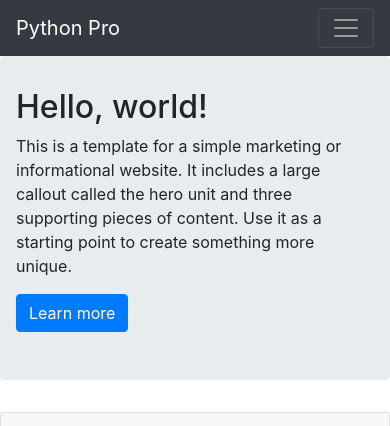
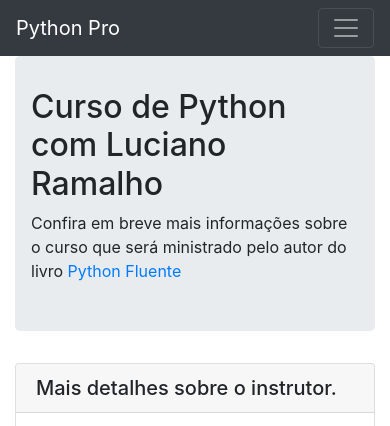
Before and after one commit to ITSCBrasil/curso-django-pythonpro, a Django app: page / in a window 390 px wide. Shown: the top 426 px of the page. Run offline with Django 3.2, Linux system fonts and the light colour scheme; some libraries are stand-ins or nearby versions.

Commit message:
Criada Landing Page.

```diff
--- a/base/templates/base/home.html
+++ b/base/templates/base/home.html
@@ -4,13 +4,13 @@
 	<head>
   		<meta charset="utf-8">
     	<meta http-equiv="X-UA-Compatible" content="IE=edge">
-    	<meta name="viewport" content="width=device-width, initial-scale=	1">
+    	<meta name="viewport" content="width=device-width, initial-scale=1">
 
     	<title>Python Pro</title>
 
     	<meta name="description" content="Página do curso Python Pro">
     	<meta name="author" content="Eric Gomes!">
-
+		<link rel="icon" type="image/ico" href="{% static 'img/favicon.ico' %}" />
     	<link href="{% static 'css/bootstrap.min.css' %}" rel="stylesheet">
     	<link href="{% static 'css/style.css' %}" rel="stylesheet">
 		<script src="{% static 'js/jquery.min.js' %}"></script>
@@ -20,7 +20,7 @@
   	</head>
 	<body>
 		<nav class="navbar navbar-expand-lg navbar-dark bg-dark">
-  			<a class="navbar-brand" href="{% url 'home' %}">Python Pro</a>
+  			<a class="navbar-brand" href="{% url 'base:home' %}">Python Pro</a>
   			<button class="navbar-toggler" type="button" data-toggle="collapse" data-target="#navbarSupportedContent" aria-controls="navbarSupportedContent" aria-expanded="false" aria-label="Toggle navigation">
     			<span class="navbar-toggler-icon"></span>
   			</button>
@@ -29,33 +29,60 @@
 				</ul>
   			</div>
 		</nav>
-		<div class="jumbotron">
-			<h2>Hello, world!</h2>
+		<div class="container">
+			<div class="row">
+				<div class="col-md-12">
+					<div class="jumbotron">
+			<h2>Curso de Python com Luciano Ramalho</h2>
 			<p>
-				This is a template for a simple marketing or informational website. It includes a large callout
-				called the hero unit and three supporting pieces of content. Use it as a starting point to create
-				something more unique.
-			</p>
-			<p>
-				<a class="btn btn-primary btn-large" href="#">Learn more</a>
+				Confira em breve mais informações sobre o curso que será ministrado pelo autor do livro
+				<a href="http://shop.oreilly.com/product/063692003259.do" target="_blank" >Python Fluente</a>
 			</p>
 		</div>
 		<div class="row">
 			<div class="col-md-12">
 				<div class="card">
 					<h5 class="card-header">
-						Card title
+						Mais detalhes sobre o instrutor.
 					</h5>
 					<div class="card-body">
 						<p class="card-text">
-							Card content
+							<img src="{% static 'img/luciano.jpg' %}" alt="Foto de Luciano Ramalho"
+								 class="img-thumbnail float-left mr-3"/>
+							Ramalho é sócio e professor na <a href="www.python.pro.br"> Python Pro</a> e autor do Livro
+							Python Fluente. Foi diretor técnico do Brasil Online, primeiro portal da Abril S/A na Web.
+							Liderou times para os portais IDG Now, BOL, UOL, AOL Brasil e outros, usando Python desde 1998.
+							Como instrutor, atendeu clientes como Citibank, CPqD, Serpro, Presidência da República,
+							Globo.com e Itaú. Palestrante em eventos internacionais como FISL, PyCon US e OSCON. Ajudou a
+							criar a Associação Python Brasil e foi seu presidente. É membro da Python Software Foundation e
+							Fundador do Garoa Hacker Clube, o primeiro hakerspace do Brasil.
 						</p>
-					</div>
-					<div class="card-footer">
-						Card footer
 					</div>
 				</div>
 			</div>
 		</div>
+		<footer class="main-footer mt-5 pt-4 text-light">
+			<div class="container">
+				<div class="row">
+					<div class="col">
+						<h3>Entre em Contato</h3>
+						<address>
+							+55 11 95749-4489
+							<br/>
+							<a href="mailto:ramalho@python.pro.br" class="text-light">ramalho@python.pro.br</a>
+						</address>
+					</div>
+				</div>
+			</div>
+			<div class="rights pb-4">
+				<div class="container">
+					<div class="row">
+						<div class="col">
+							{% now 'Y' %} Python Pro. Todos os direitos reservados.
+						</div>
+					</div>
+				</div>
+			</div>
+		</footer>
 	</body>
 </html>
--- a/base/test_home.py
+++ b/base/test_home.py
@@ -7,7 +7,7 @@ from pypro.django_assertions import assert_contains
 
 @pytest.fixture
 def resp(client):
-    resp = client.get(reverse('home'))
+    resp = client.get(reverse('base:home'))
     return resp
 
 
@@ -21,4 +21,4 @@ def test_title(resp):
 
 def test_home_link(client: Client):
     resp = client.get('/')
-    assert_contains(resp, f'href="{reverse("home")}">Python Pro</a>')
+    assert_contains(resp, f'href="{reverse("base:home")}">Python Pro</a>')
--- /dev/null
+++ b/base/urls.py
@@ -0,0 +1,8 @@
+from django.urls import path
+from base import views
+
+
+app_name = 'base'
+urlpatterns = [
+    path('', views.home, name='home'),
+]
--- a/pypro/settings.py
+++ b/pypro/settings.py
@@ -165,7 +165,7 @@ if AWS_ACCESS_KEY_ID:
     COLLECTFAST_ENABLED = True
 
     AWS_S3_CUSTOM_DOMAIN = f'{AWS_STORAGE_BUCKET_NAME}.s3.amazonaws.com'
-    AWS_DEFAULT_ACL = 'public'
+    AWS_DEFAULT_ACL = 'None'
 
     # Static Assets
     # ----------------------------------------------------------------------------
--- a/pypro/urls.py
+++ b/pypro/urls.py
@@ -16,12 +16,11 @@ Including another URLconf
 from django.conf import settings
 from django.contrib import admin
 from django.urls import path, include
-from base import views
 
 
 urlpatterns = [
     path('admin/', admin.site.urls),
-    path('', views.home, name='home'),
+    path('', include('base.urls')),
 ]
 
 if settings.DEBUG:
```
